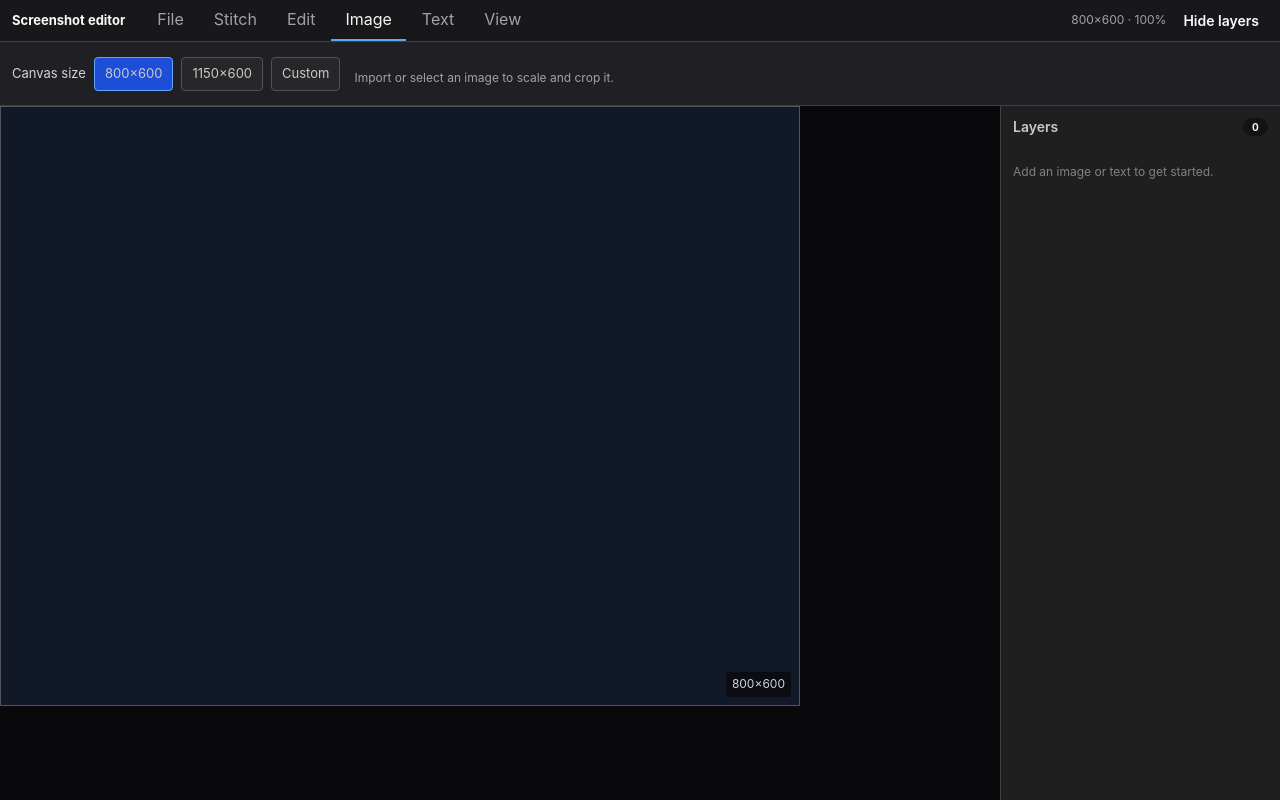
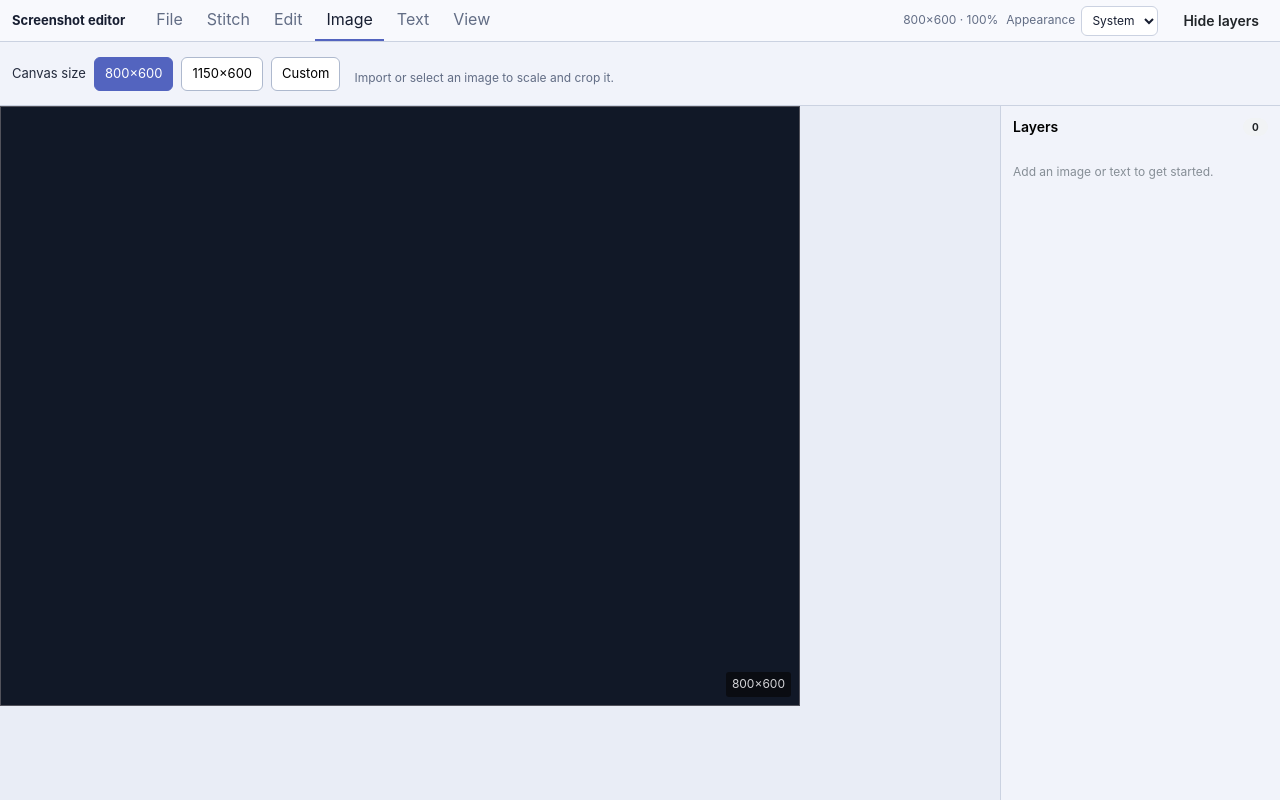
Before and after one commit to fkeenv/screenshot-editor, a React (Vite) app: page / in a window 1280 px wide. Built offline with nearby package versions, Linux system fonts and the light colour scheme.

Commit message:
Add Graphite and Periwinkle editor appearance modes

```diff
--- a/desktop/main.cjs
+++ b/desktop/main.cjs
@@ -94,11 +94,12 @@ function registerFileDialogs() {
 
 function createWindow() {
   const window = new BrowserWindow({
+    show: false,
     width: 1440,
     height: 900,
     minWidth: 900,
     minHeight: 600,
-    backgroundColor: "#18181b",
+    backgroundColor: "#e9edf6",
     webPreferences: {
       preload: path.join(__dirname, "preload.cjs"),
       contextIsolation: true,
@@ -106,6 +107,8 @@ function createWindow() {
       sandbox: true,
     },
   });
+
+  window.once("ready-to-show", () => window.show());
 
   window.webContents.setWindowOpenHandler(() => ({ action: "deny" }));
   window.webContents.on("will-navigate", (event, url) => {
--- a/index.html
+++ b/index.html
@@ -8,6 +8,7 @@
       content="default-src 'self'; img-src 'self' data: blob:; style-src 'self' 'unsafe-inline'; script-src 'self' 'wasm-unsafe-eval'; connect-src 'self' ws://127.0.0.1:5173"
     />
     <title>Screenshot editor</title>
+    <script src="./appearance-bootstrap.js"></script>
   </head>
   <body>
     <div id="root"></div>
--- /dev/null
+++ b/public/appearance-bootstrap.js
@@ -0,0 +1,61 @@
+(function () {
+  const key = "screenshot-editor-appearance";
+  const root = document.documentElement;
+  const media = window.matchMedia("(prefers-color-scheme: dark)");
+  const listeners = new Set();
+
+  function valid(value) {
+    return value === "light" || value === "dark" || value === "system";
+  }
+
+  let preference = "system";
+  try {
+    const stored = window.localStorage.getItem(key);
+    if (valid(stored)) preference = stored;
+  } catch {
+    // Storage may be unavailable; the editor can still use the system theme.
+  }
+
+  function resolved() {
+    return preference === "system"
+      ? media.matches ? "dark" : "light"
+      : preference;
+  }
+
+  function apply() {
+    const scheme = resolved();
+    root.dataset.appearance = scheme;
+    root.dataset.appearancePreference = preference;
+    root.dataset.mantineColorScheme = scheme;
+    listeners.forEach((listener) => listener());
+  }
+
+  window.editorAppearance = {
+    getPreference: () => preference,
+    getResolved: resolved,
+    subscribe(listener) {
+      listeners.add(listener);
+      return () => listeners.delete(listener);
+    },
+    setPreference(next) {
+      if (!valid(next) || next === preference) return;
+      preference = next;
+      try {
+        window.localStorage.setItem(key, next);
+      } catch {
+        // Keep the chosen theme for this session even if persistence is blocked.
+      }
+      apply();
+    },
+  };
+
+  media.addEventListener("change", () => {
+    if (preference === "system") apply();
+  });
+  window.addEventListener("storage", (event) => {
+    if (event.key !== key) return;
+    preference = valid(event.newValue) ? event.newValue : "system";
+    apply();
+  });
+  apply();
+})();
--- a/src/App.tsx
+++ b/src/App.tsx
@@ -1,4 +1,5 @@
 import { Button } from "@mantine/core";
+import type { AppearancePreference } from "./appearance";
 import {
   useEffect,
   useRef,
@@ -392,7 +393,12 @@ function TextControls({
   );
 }
 
-export function App() {
+type AppProps = {
+  appearance: AppearancePreference;
+  onAppearanceChange: (value: AppearancePreference) => void;
+};
+
+export function App({ appearance, onAppearanceChange }: AppProps) {
   const [files] = useState(() => fileWorkflowForWindow(window));
   const [project, setProject] = useState<Project>(openProject);
   const [width, setWidth] = useState(String(project.canvasWidth));
@@ -937,6 +943,20 @@ export function App() {
           <span className="document-status">
             {project.canvasWidth}×{project.canvasHeight} · {Math.round(project.zoom * 100)}%
           </span>
+          <label className="appearance-control">
+            <span>Appearance</span>
+            <select
+              aria-label="Appearance"
+              value={appearance}
+              onChange={(event) =>
+                onAppearanceChange(event.target.value as AppearancePreference)
+              }
+            >
+              <option value="system">System</option>
+              <option value="light">Light</option>
+              <option value="dark">Dark</option>
+            </select>
+          </label>
           <Button
             variant="subtle"
             color="gray"
--- a/src/LayersPanel.tsx
+++ b/src/LayersPanel.tsx
@@ -57,11 +57,13 @@ function LayerRow({
       withBorder
       p="xs"
       radius="sm"
-      bg={selectedLayerId === layer.id ? "dark.6" : "dark.7"}
       style={{
+        background: selectedLayerId === layer.id
+          ? "var(--layer-selected)"
+          : "var(--layer-surface)",
         borderColor:
           selectedLayerId === layer.id
-            ? "var(--mantine-primary-color-filled)"
+            ? "var(--accent)"
             : undefined,
       }}
       onClick={() => actions.select(layer.id)}
@@ -254,13 +256,13 @@ export function LayersPanel({
       aria-label="Layers"
       w={{ base: 220, sm: 280 }}
       miw={{ base: 220, sm: 280 }}
-      bg="dark.8"
       style={{
+        background: "var(--panel-bg)",
         display: "flex",
         flex: "0 0 auto",
         flexDirection: "column",
         overflow: "hidden",
-        borderLeft: "1px solid var(--mantine-color-dark-4)",
+        borderLeft: "1px solid var(--border)",
       }}
     >
       <Group h={42} px="sm" justify="space-between">
--- /dev/null
+++ b/src/appearance.ts
@@ -0,0 +1,13 @@
+export type AppearancePreference = "light" | "dark" | "system";
+export type ResolvedAppearance = Exclude<AppearancePreference, "system">;
+
+declare global {
+  interface Window {
+    editorAppearance: {
+      getPreference: () => AppearancePreference;
+      getResolved: () => ResolvedAppearance;
+      setPreference: (value: AppearancePreference) => void;
+      subscribe: (listener: () => void) => () => void;
+    };
+  }
+}
--- a/src/index.css
+++ b/src/index.css
@@ -1,7 +1,41 @@
 :root {
-  color: #f4f4f5;
-  background: #18181b;
-  font-family: Arial, sans-serif;
+  color-scheme: light;
+  --text: #242b3d;
+  --text-strong: #171e31;
+  --muted: #626d85;
+  --app-bg: #e9edf6;
+  --chrome-bg: #f8f9fd;
+  --panel-bg: #f1f3fa;
+  --field-bg: #ffffff;
+  --field-hover: #e9edfa;
+  --border: #cbd2e1;
+  --border-strong: #aeb9ce;
+  --accent: var(--mantine-primary-color-filled);
+  --accent-text: #ffffff;
+  --error: #ae3449;
+  --layer-surface: #ffffff;
+  --layer-selected: #e7ebff;
+  color: var(--text);
+  background: var(--app-bg);
+  font-family: Inter, ui-sans-serif, system-ui, -apple-system, BlinkMacSystemFont, "Segoe UI", sans-serif;
+}
+
+:root[data-appearance="dark"] {
+  color-scheme: dark;
+  --text: #e8ebf5;
+  --text-strong: #f7f8ff;
+  --muted: #aeb7cf;
+  --app-bg: #161a25;
+  --chrome-bg: #202535;
+  --panel-bg: #272d40;
+  --field-bg: #30374b;
+  --field-hover: #3a435c;
+  --border: #46506a;
+  --border-strong: #64708d;
+  --accent-text: #19213c;
+  --error: #ff9eae;
+  --layer-surface: #30374b;
+  --layer-selected: #3b4568;
 }
 
 * {
@@ -24,20 +58,25 @@ button,
 .import-button {
   padding: 7px 10px;
   color: inherit;
-  background: #27272a;
-  border: 1px solid #52525b;
-  border-radius: 4px;
+  background: var(--field-bg);
+  border: 1px solid var(--border-strong);
+  border-radius: 6px;
   cursor: pointer;
 }
 
 button:hover,
 .import-button:hover {
-  background: #3f3f46;
+  background: var(--field-hover);
 }
 
 button:disabled {
-  opacity: 0.4;
+  opacity: 0.5;
   cursor: default;
+}
+
+:where(button, input, select, textarea, .import-button):focus-visible {
+  outline: 2px solid var(--accent);
+  outline-offset: 2px;
 }
 
 .app {
@@ -49,7 +88,8 @@ button:disabled {
 
 .editor-chrome {
   grid-column: 1 / -1;
-  background: #18181b;
+  min-width: 0;
+  background: var(--chrome-bg);
   z-index: 1;
 }
 
@@ -58,14 +98,15 @@ button:disabled {
   min-height: 42px;
   align-items: stretch;
   padding: 0 12px;
-  border-bottom: 1px solid #3f3f46;
+  gap: 8px;
+  border-bottom: 1px solid var(--border);
 }
 
 .app-title {
   display: flex;
   align-items: center;
-  padding-right: 18px;
-  color: #fafafa;
+  padding-right: 12px;
+  color: var(--text-strong);
   font-size: 13px;
   font-weight: 700;
   white-space: nowrap;
@@ -74,25 +115,29 @@ button:disabled {
 .menu-tabs {
   display: flex;
   gap: 2px;
+  min-width: 0;
+  overflow-x: auto;
+  scrollbar-width: thin;
 }
 
 .menu-tabs button {
-  padding: 0 14px;
+  flex: 0 0 auto;
+  padding: 0 11px;
   background: transparent;
   border: 0;
   border-bottom: 2px solid transparent;
   border-radius: 0;
-  color: #a1a1aa;
+  color: var(--muted);
 }
 
 .menu-tabs button:hover {
-  background: #27272a;
-  color: #f4f4f5;
+  background: var(--field-hover);
+  color: var(--text-strong);
 }
 
 .menu-tabs button.active {
-  border-bottom-color: #60a5fa;
-  color: #f4f4f5;
+  border-bottom-color: var(--accent);
+  color: var(--text-strong);
 }
 
 .document-status {
@@ -100,9 +145,27 @@ button:disabled {
   align-items: center;
   margin-left: auto;
   padding-left: 16px;
-  color: #a1a1aa;
+  color: var(--muted);
   font-size: 12px;
   white-space: nowrap;
+}
+
+.appearance-control {
+  display: flex;
+  flex: 0 0 auto;
+  align-items: center;
+  gap: 6px;
+  color: var(--muted);
+  font-size: 12px;
+}
+
+.appearance-control select {
+  min-height: 30px;
+  padding: 3px 6px;
+  color: var(--text-strong);
+  background: var(--field-bg);
+  border: 1px solid var(--border);
+  border-radius: 6px;
 }
 
 .tool-panel {
@@ -112,8 +175,8 @@ button:disabled {
   gap: 10px 14px;
   align-items: center;
   padding: 10px 12px;
-  border-bottom: 1px solid #3f3f46;
-  background: #202024;
+  border-bottom: 1px solid var(--border);
+  background: var(--panel-bg);
 }
 
 .control-group {
@@ -145,25 +208,25 @@ button:disabled {
   height: 34px;
   padding: 6px 8px;
   color: inherit;
-  background: #27272a;
-  border: 1px solid #52525b;
-  border-radius: 4px;
+  background: var(--field-bg);
+  border: 1px solid var(--border-strong);
+  border-radius: 6px;
 }
 
 .tool-panel select,
 .tool-panel textarea {
   padding: 6px 8px;
   color: inherit;
-  background: #27272a;
-  border: 1px solid #52525b;
-  border-radius: 4px;
+  background: var(--field-bg);
+  border: 1px solid var(--border-strong);
+  border-radius: 6px;
 }
 
 .tool-divider {
   width: 1px;
   height: 34px;
   align-self: center;
-  background: #3f3f46;
+  background: var(--border);
 }
 
 .tool-hint {
@@ -171,7 +234,7 @@ button:disabled {
   min-height: 34px;
   align-items: center;
   align-self: flex-end;
-  color: #a1a1aa;
+  color: var(--muted);
   font-size: 12px;
 }
 
@@ -179,7 +242,7 @@ button:disabled {
 .scale-control output {
   min-width: 42px;
   padding-bottom: 7px;
-  color: #d4d4d8;
+  color: var(--text);
   font-size: 13px;
   text-align: center;
 }
@@ -230,8 +293,8 @@ button:disabled {
   min-width: 0;
   align-items: center;
   padding: 4px;
-  background: #1c1c1f;
-  border: 1px solid #3f3f46;
+  background: var(--field-bg);
+  border: 1px solid var(--border);
   border-radius: 6px;
 }
 
@@ -252,14 +315,14 @@ button:disabled {
 .composer button:hover:not(:disabled),
 .composer select:hover,
 .composer input:not([type="color"]):hover {
-  background: #3f3f46;
+  background: var(--field-hover);
 }
 
 .toolbar-divider {
   width: 1px;
   height: 20px;
   margin: 0 4px;
-  background: #3f3f46;
+  background: var(--border);
 }
 
 .text-layer .ProseMirror {
@@ -315,8 +378,9 @@ button:disabled {
 }
 
 button.active-control {
-  border-color: #60a5fa;
-  background: #1d4ed8;
+  color: var(--accent-text);
+  border-color: var(--accent);
+  background: var(--accent);
 }
 
 .control-title {
@@ -324,14 +388,14 @@ button.active-control {
   min-height: 34px;
   align-items: center;
   align-self: flex-end;
-  color: #d4d4d8;
+  color: var(--text);
   font-size: 13px;
 }
 
 .import-error {
   width: 100%;
   margin: 0;
-  color: #fca5a5;
+  color: var(--error);
   font-size: 13px;
 }
 
@@ -342,7 +406,7 @@ button.active-control {
   min-height: 0;
   overflow: hidden;
   cursor: grab;
-  background: #09090b;
+  background: var(--app-bg);
   touch-action: none;
 }
 
@@ -366,7 +430,7 @@ button.active-control {
 }
 
 .canvas-layer.selected {
-  outline: 2px solid #60a5fa;
+  outline: 2px solid var(--accent);
   outline-offset: 1px;
 }
 
@@ -399,7 +463,7 @@ button.active-control {
   width: 10px;
   height: 10px;
   background: #fff;
-  border: 1px solid #60a5fa;
+  border: 1px solid var(--accent);
   border-radius: 1px;
 }
 
@@ -483,3 +547,22 @@ button.active-control {
   font-size: 12px;
   pointer-events: none;
 }
+
+@media (max-width: 1000px) {
+  .document-status {
+    display: none;
+  }
+
+  .menu-tabs {
+    flex: 1 1 auto;
+  }
+
+  .appearance-control span {
+    display: none;
+  }
+
+  .tool-panel {
+    max-height: 210px;
+    overflow-y: auto;
+  }
+}
--- a/src/main.tsx
+++ b/src/main.tsx
@@ -1,17 +1,52 @@
-import { StrictMode } from "react";
+import { StrictMode, useSyncExternalStore } from "react";
 import { createRoot } from "react-dom/client";
-import { MantineProvider } from "@mantine/core";
+import { createTheme, MantineProvider } from "@mantine/core";
 import "@mantine/core/styles.css";
 import { App } from "./App";
+import type { AppearancePreference } from "./appearance";
 import "./index.css";
+
+const theme = createTheme({
+  primaryColor: "periwinkle",
+  primaryShade: { light: 7, dark: 3 },
+  colors: {
+    periwinkle: [
+      "#eef0ff", "#e1e5ff", "#c9d0ff", "#adb8ff", "#909fff",
+      "#7888ee", "#6475d9", "#5364bf", "#4353a4", "#354287",
+    ],
+  },
+  fontFamily: 'Inter, ui-sans-serif, system-ui, -apple-system, BlinkMacSystemFont, "Segoe UI", sans-serif',
+  defaultRadius: "sm",
+});
+
+function EditorRoot() {
+  const appearance = window.editorAppearance;
+  const preference = useSyncExternalStore(
+    appearance.subscribe,
+    appearance.getPreference,
+  );
+  const resolved = useSyncExternalStore(
+    appearance.subscribe,
+    appearance.getResolved,
+  );
+
+  return (
+    <MantineProvider theme={theme} forceColorScheme={resolved}>
+      <App
+        appearance={preference}
+        onAppearanceChange={(value: AppearancePreference) =>
+          appearance.setPreference(value)
+        }
+      />
+    </MantineProvider>
+  );
+}
 
 const root = document.getElementById("root");
 if (!root) throw new Error("Root element missing");
 
 createRoot(root).render(
   <StrictMode>
-    <MantineProvider defaultColorScheme="dark">
-      <App />
-    </MantineProvider>
+    <EditorRoot />
   </StrictMode>,
 );
```
Also changed, not shown: 1 other file (tests, documents, lock files or other folders).
